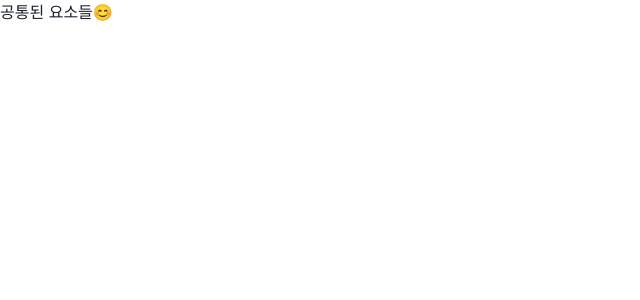
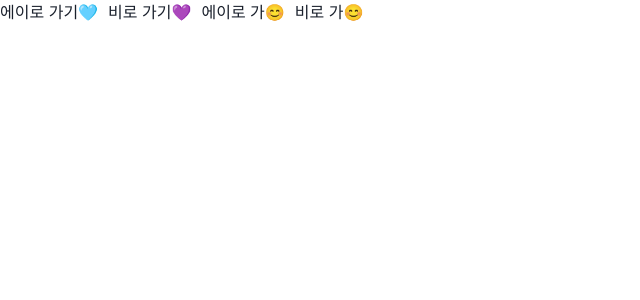
Before and after one commit to som42/reacht20231031, a React (Create React App) app: page / in a window 1280 px wide. Shown: the top 300 px of the page, without its empty margins (0-640 px from the left). Built offline with nearby package versions, Linux system fonts and the light colour scheme.

Commit message:
react router의 Link를 사용할 것

```diff
--- a/src/App.js
+++ b/src/App.js
@@ -2,16 +2,32 @@ import React from "react";
 import {
   createBrowserRouter,
   createRoutesFromElements,
+  Link,
   Outlet,
   Route,
   RouterProvider,
 } from "react-router-dom";
-import { Box } from "@chakra-ui/react";
+import { Box, Flex } from "@chakra-ui/react";
 
 function HomeComponent() {
   return (
     <Box>
-      공통된 요소들😊
+      <Flex gap={"10px"}>
+        <Box>
+          {/* react-router 사용시 a 태그를 사용하지 않을 것*/}
+          <a href="/apath"> 에이로 가기🩵</a>
+        </Box>
+        <Box>
+          <a href="/bpath">비로 가기💜</a>
+        </Box>
+        {/* 대신 Link Component 사용 */}
+        <Box>
+          <Link to={"/apath"}>에이로 가😊</Link>
+        </Box>
+        <Box>
+          <Link to={"/bpath"}>비로 가😊</Link>
+        </Box>
+      </Flex>
       <Outlet />
     </Box>
   );
```
